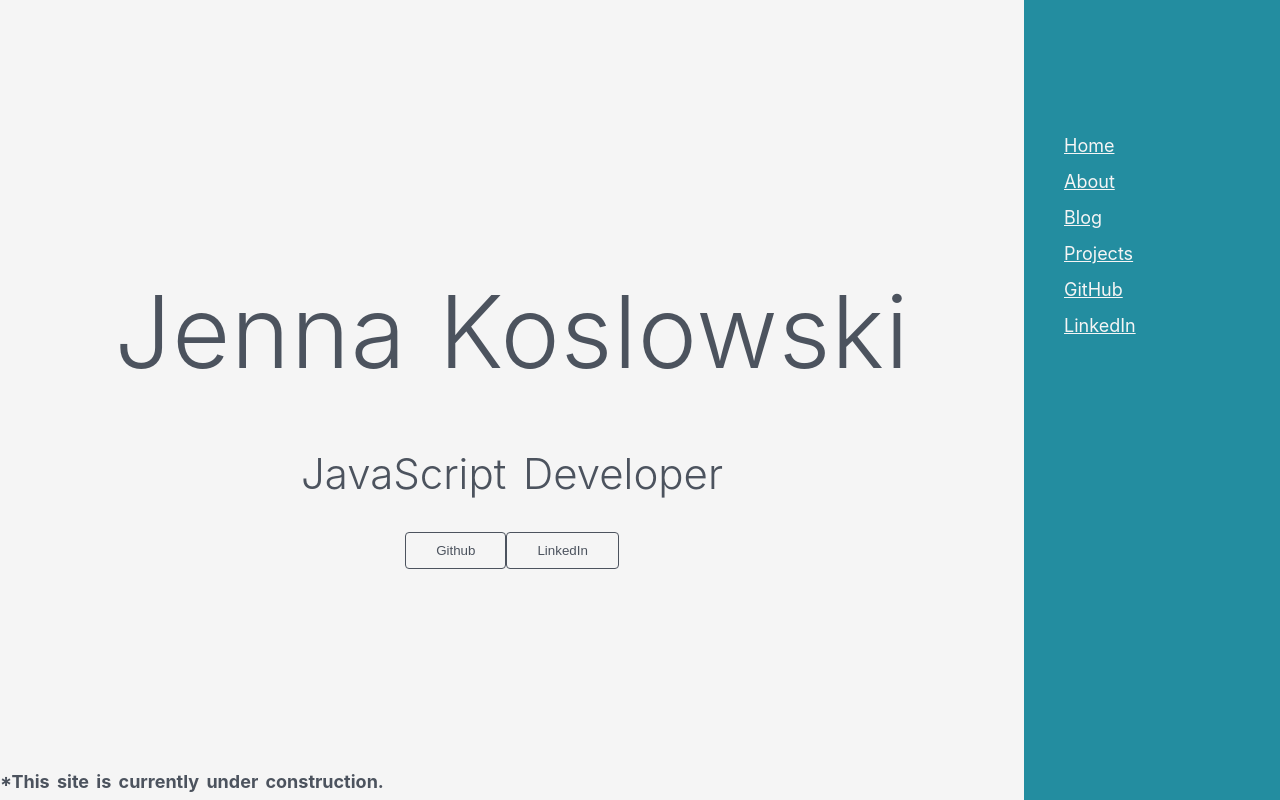
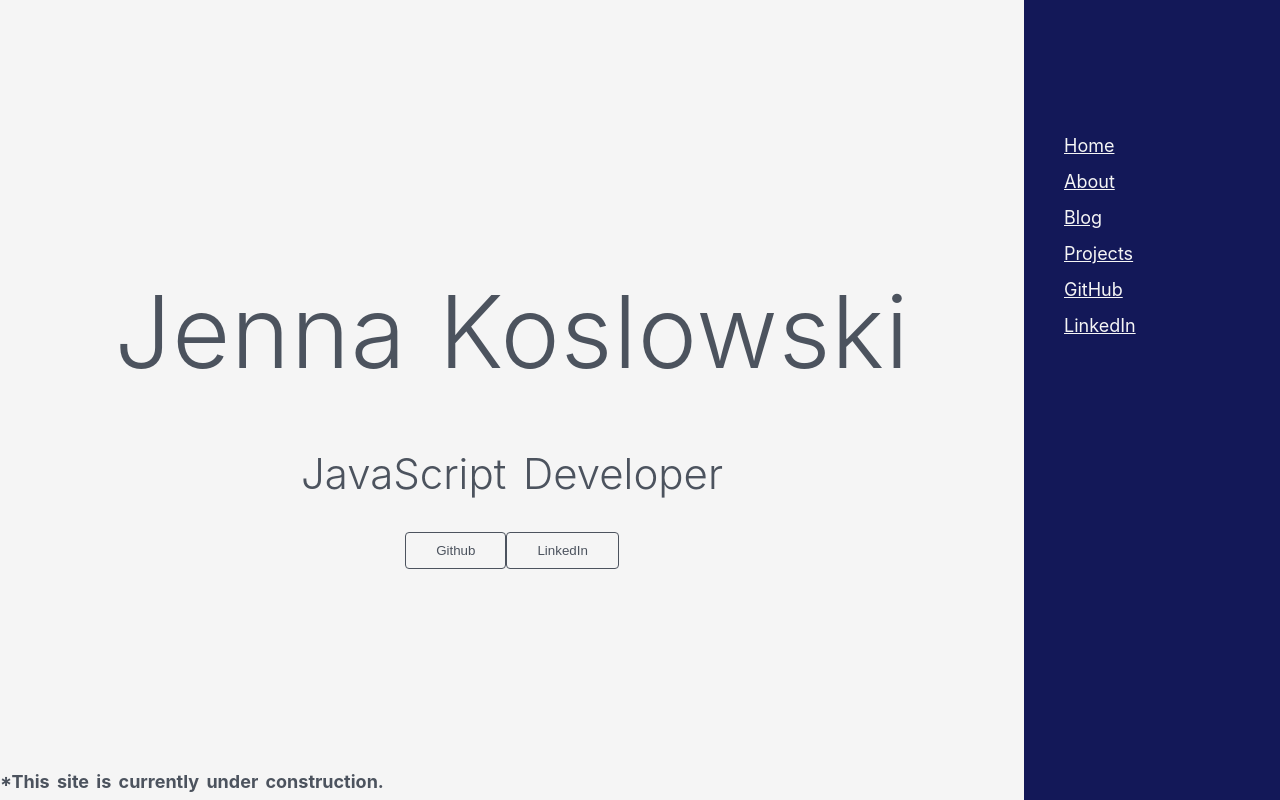
Before and after one commit to JennaKoslowski/vue-profile, a Nuxt app: page / in a window 1280 px wide. Built offline with nearby package versions, Linux system fonts and the light colour scheme.

Commit message:
add global css variables

```diff
--- a/components/NavBar.vue
+++ b/components/NavBar.vue
@@ -13,10 +13,9 @@
 </div>
 </template>
 
-
 <style scoped>
     .sideContainer {
-      background-color: #238da0;
+      background-color: var(--midnight);
       display: flex;
       flex-direction: column;
       justify-content: flex-start;
--- a/layouts/default.vue
+++ b/layouts/default.vue
@@ -16,6 +16,15 @@
 </script>
 
 <style>
+
+:root {
+  --koa: #3c3267;
+  --lavender: #c3afd3;
+  --liberty: #625da3;
+  --midnight: #131858;
+  --middle: #78ccea;
+}
+
 html {
   font-family: 'Source Sans Pro', -apple-system, BlinkMacSystemFont, 'Segoe UI',
     Roboto, 'Helvetica Neue', Arial, sans-serif;
@@ -27,7 +36,6 @@ html {
   -moz-osx-font-smoothing: grayscale;
   -webkit-font-smoothing: antialiased;
   box-sizing: border-box;
-  background: whitesmoke;
 }
 
 *,
```
